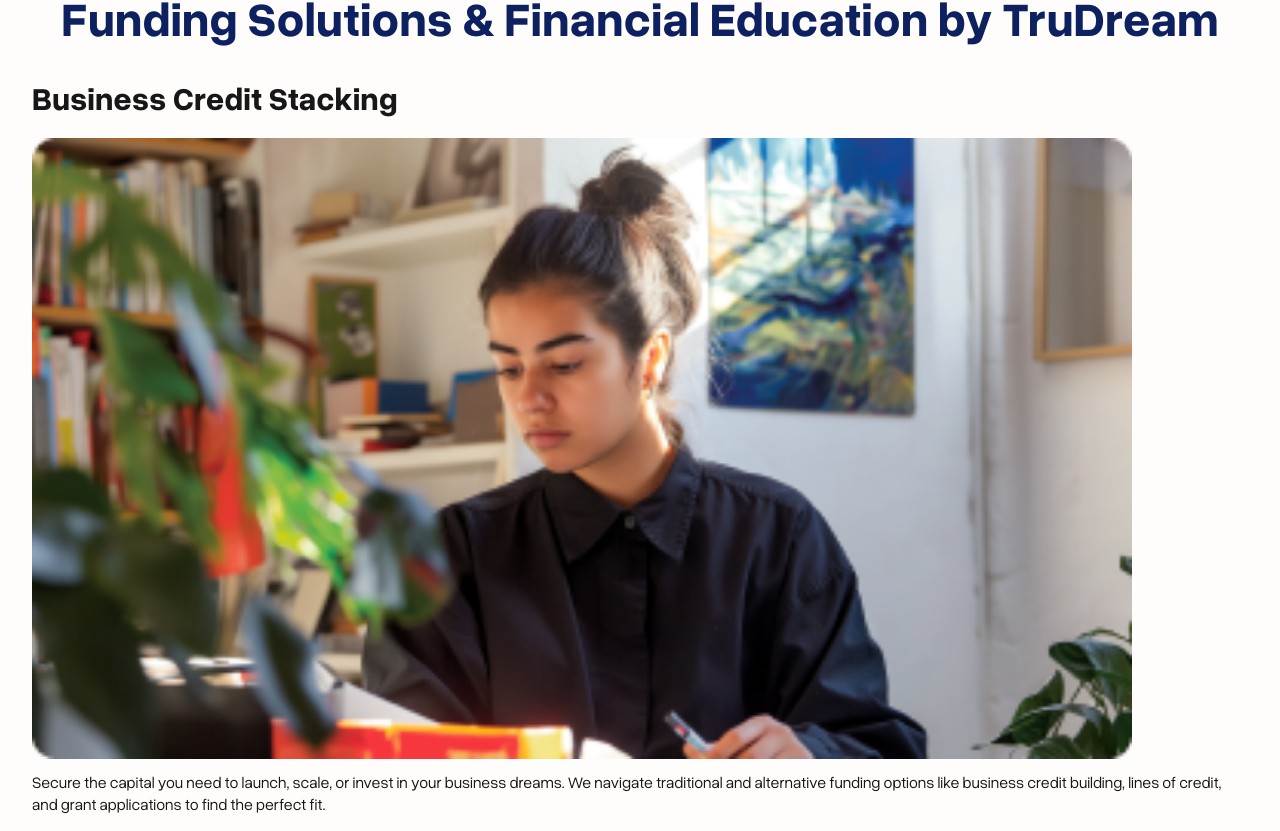
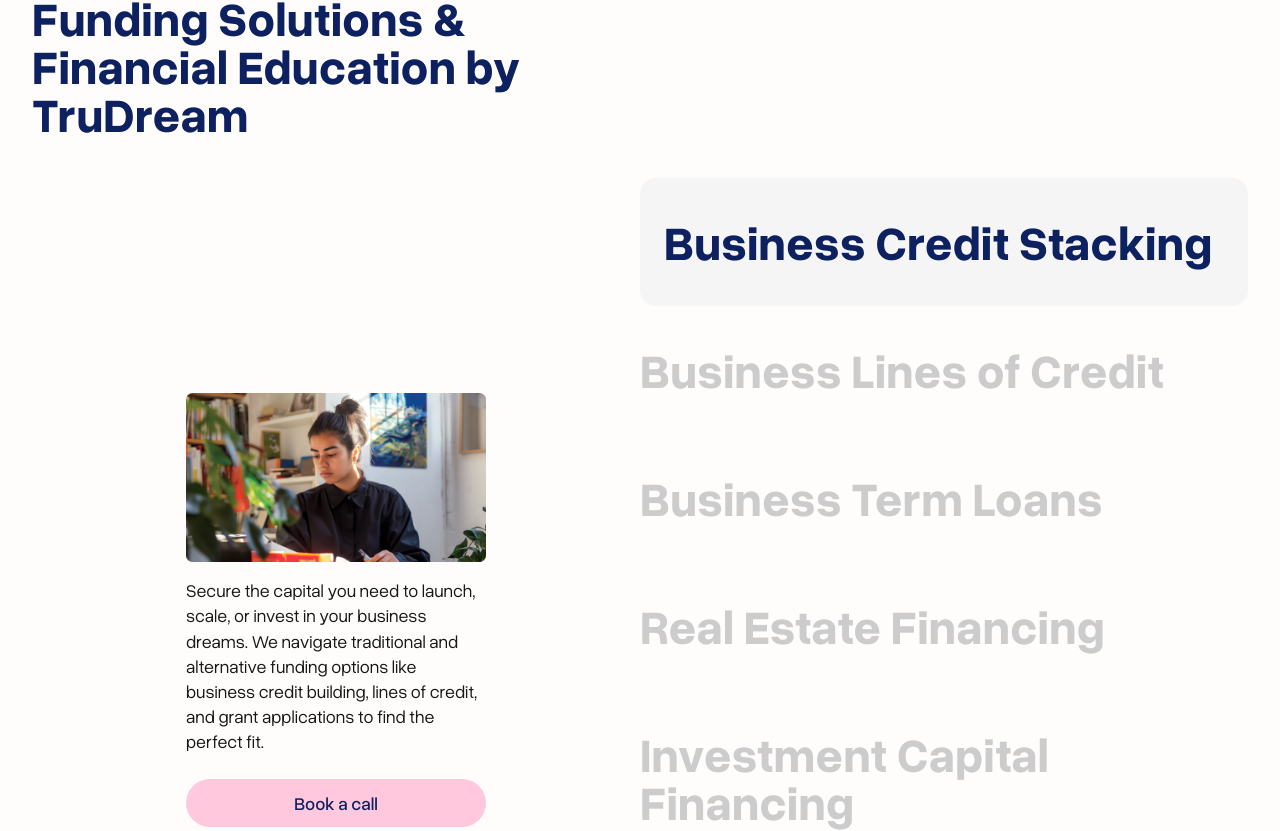
Before and after one commit to DevDugg/trudream, a Next.js app: page / in a window 1280 px wide. Shown: the part 1663-2494 px from the top of the page. Built offline with nearby package versions, Linux system fonts and the light colour scheme.

Commit message:
animate in process

```diff
--- a/src/components/sections/business/business.tsx
+++ b/src/components/sections/business/business.tsx
@@ -1,13 +1,21 @@
+'use client';
+
 import { Button } from '@/components/ui/button';
 import Container from '@/components/layout/container';
 import Image from 'next/image';
 import { businessData } from '@/data/business.data';
+import clsx from 'clsx';
+import { useState } from 'react';
+import { motion } from 'framer-motion';
+import { colors } from '@/config/colors';
 
 const Business = () => {
+  const [hoverItem, setHoverItem] = useState(0);
+
   return (
     <section>
       <Container>
-        <div className="flex flex-col gap-10">
+        <div className="flex lg:hidden flex-col gap-10">
           <h3 className="h3 sm:text-center">Funding Solutions & Financial Education by TruDream</h3>
 
           <div className="flex flex-col gap-10 sm:gap-8">
@@ -28,6 +36,53 @@
 
           <Button className="text-[18px] font-medium">Book a call</Button>
         </div>
+
+        {/* DESKTOP */}
+
+        <div className="hidden lg:block">
+          <h3 className="h3 sm:text-center lg:text-left max-w-[610px] mb-10">
+            Funding Solutions & Financial Education by TruDream
+          </h3>
+
+          <div className="flex items-center justify-between">
+            <motion.div className="flex-[0_0_300px] xl:mx-auto">
+              <Image
+                src={`/images/business/${businessData[hoverItem].img}.png`}
+                alt="plus"
+                width={300}
+                height={170}
+              />
+              <p className="p mt-4 mb-6">{businessData[hoverItem].text}</p>
+              <Button className="w-full font-medium">Book a call</Button>
+            </motion.div>
+
+            <div className="flex flex-col flex-[0_1_50%]">
+              {businessData.map((item, i) => (
+                <motion.div
+                  initial={{
+                    backgroundColor: `${colors.LIGHT_GRAY}00`,
+                    paddingLeft: 0,
+
+                    color: colors.GRAY,
+                  }}
+                  animate={
+                    i === hoverItem
+                      ? {
+                          backgroundColor: colors.LIGHT_GRAY,
+                          paddingLeft: '24px',
+                          color: colors.ACCENT,
+                        }
+                      : {}
+                  }
+                  key={i}
+                  onMouseMove={() => setHoverItem(i)}
+                  className="!py-10 text-[48px] font-bold leading-none !pr-6 rounded-2xl">
+                  {item.title}
+                </motion.div>
+              ))}
+            </div>
+          </div>
+        </div>
       </Container>
     </section>
   );
```
